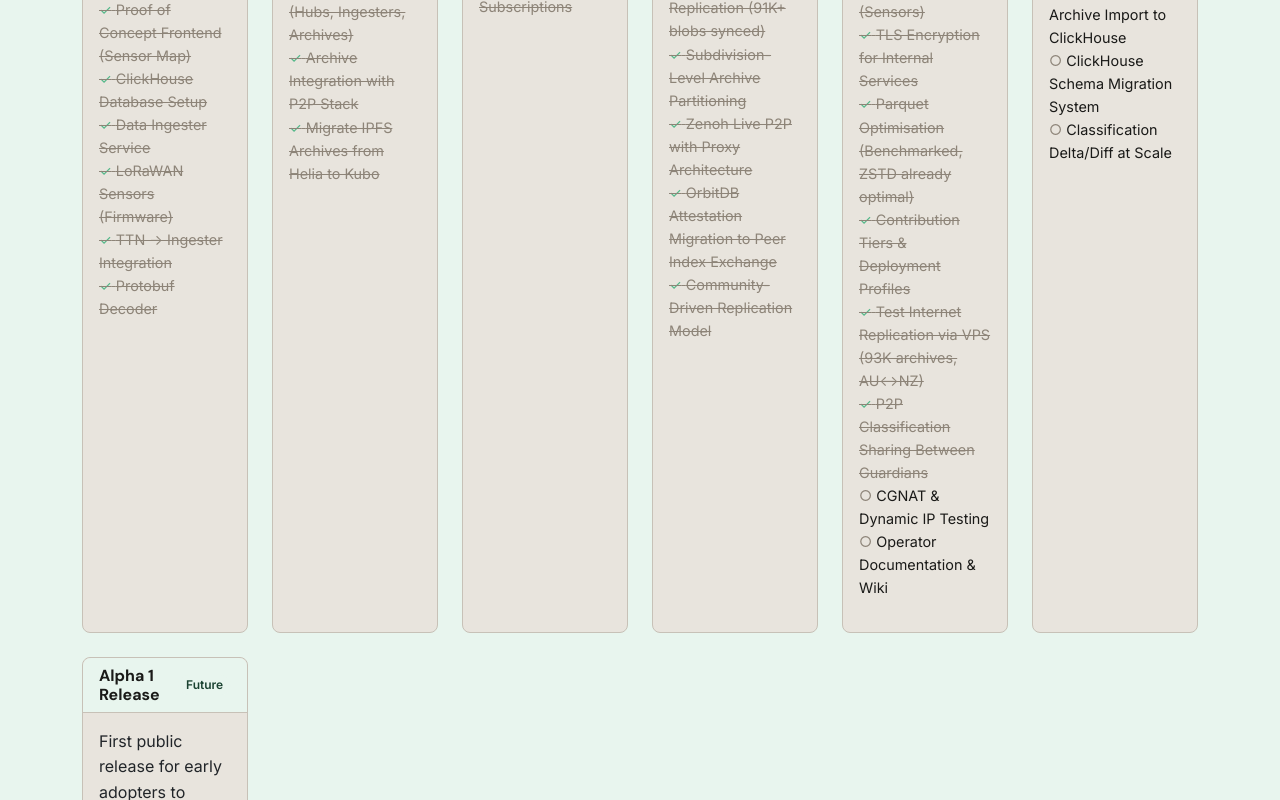
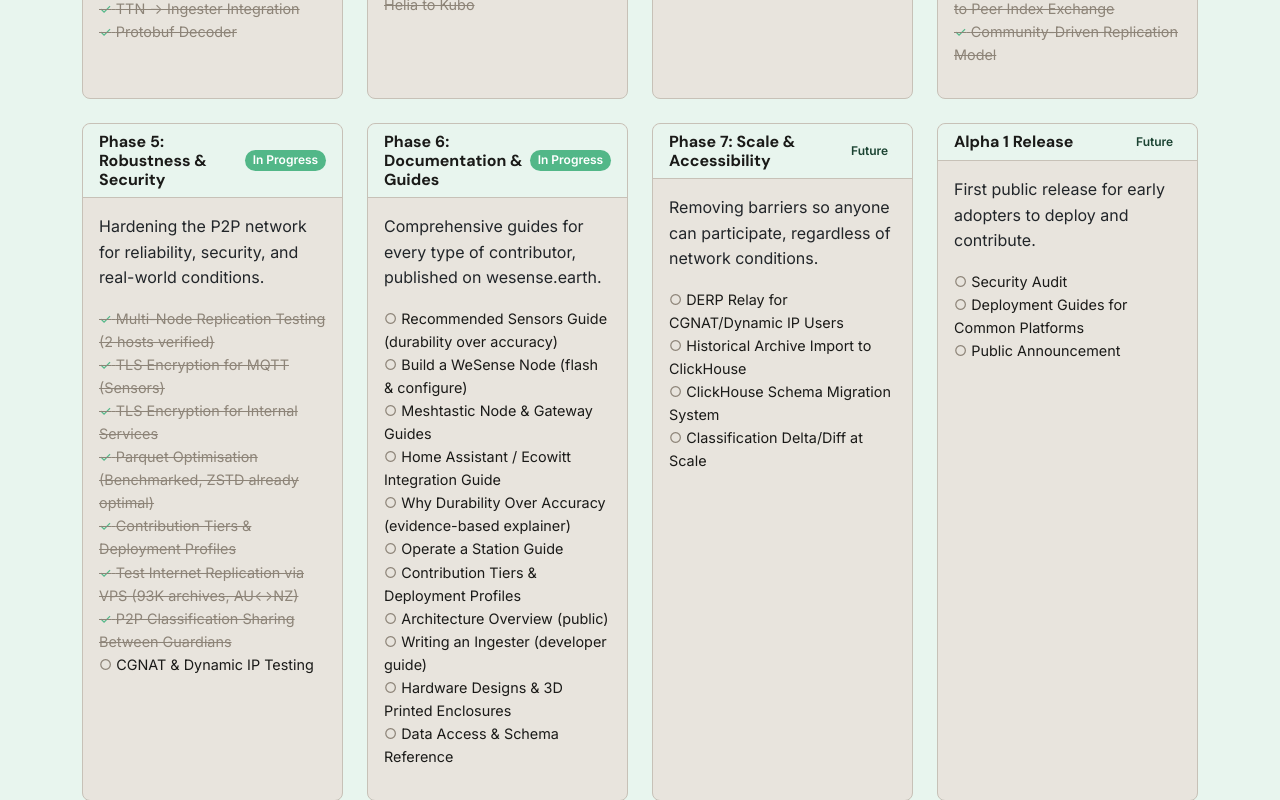
Before and after one commit to wesense-earth/wesense-website, a React (Vite) app: page / in a window 1280 px wide. Shown: the part 7220-8020 px from the top of the page. Built offline with nearby package versions, Linux system fonts and the light colour scheme.

Commit message:
Add documentation folder structure with stubs and documentation roadmap phase

```diff
--- a/src/components/Roadmap.jsx
+++ b/src/components/Roadmap.jsx
@@ -71,11 +71,29 @@
       { text: 'Test Internet Replication via VPS (93K archives, AU↔NZ)', done: true },
       { text: 'P2P Classification Sharing Between Guardians', done: true },
       { text: 'CGNAT & Dynamic IP Testing', done: false },
-      { text: 'Operator Documentation & Wiki', done: false },
     ],
   },
   {
-    phase: 'Phase 6: Scale & Accessibility',
+    phase: 'Phase 6: Documentation & Guides',
+    status: 'In Progress',
+    badgeClass: 'bg-brand-medium',
+    description: 'Comprehensive guides for every type of contributor, published on wesense.earth.',
+    items: [
+      { text: 'Recommended Sensors Guide (durability over accuracy)', done: false },
+      { text: 'Build a WeSense Node (flash & configure)', done: false },
+      { text: 'Meshtastic Node & Gateway Guides', done: false },
+      { text: 'Home Assistant / Ecowitt Integration Guide', done: false },
+      { text: 'Why Durability Over Accuracy (evidence-based explainer)', done: false },
+      { text: 'Operate a Station Guide', done: false },
+      { text: 'Contribution Tiers & Deployment Profiles', done: false },
+      { text: 'Architecture Overview (public)', done: false },
+      { text: 'Writing an Ingester (developer guide)', done: false },
+      { text: 'Hardware Designs & 3D Printed Enclosures', done: false },
+      { text: 'Data Access & Schema Reference', done: false },
+    ],
+  },
+  {
+    phase: 'Phase 7: Scale & Accessibility',
     status: 'Future',
     badgeClass: 'bg-brand-light',
     description: 'Removing barriers so anyone can participate, regardless of network conditions.',
@@ -109,7 +127,7 @@
         </p>
         <Row>
           {roadmapPhases.map((phase, index) => (
-            <Col key={index} lg={2} className="d-flex align-items-stretch mb-4">
+            <Col key={index} md={6} lg={3} className="d-flex align-items-stretch mb-4">
               <Card className="w-100">
                 <Card.Header className="d-flex justify-content-between align-items-center">
                   <h5 className="mb-0" style={{ fontSize: '1rem' }}>{phase.phase}</h5>
```
Also changed, not shown: 21 other files (tests, documents, lock files or other folders).
